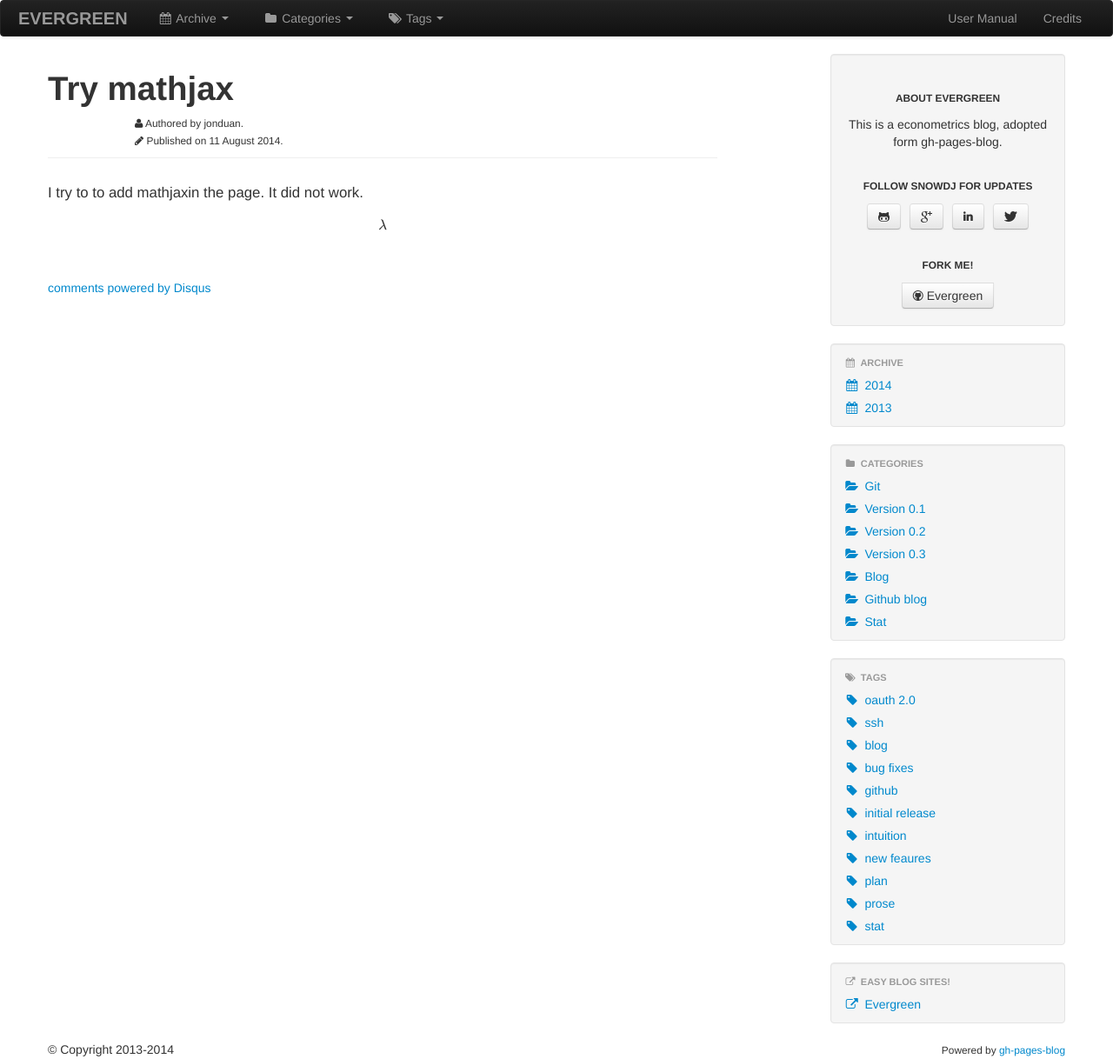
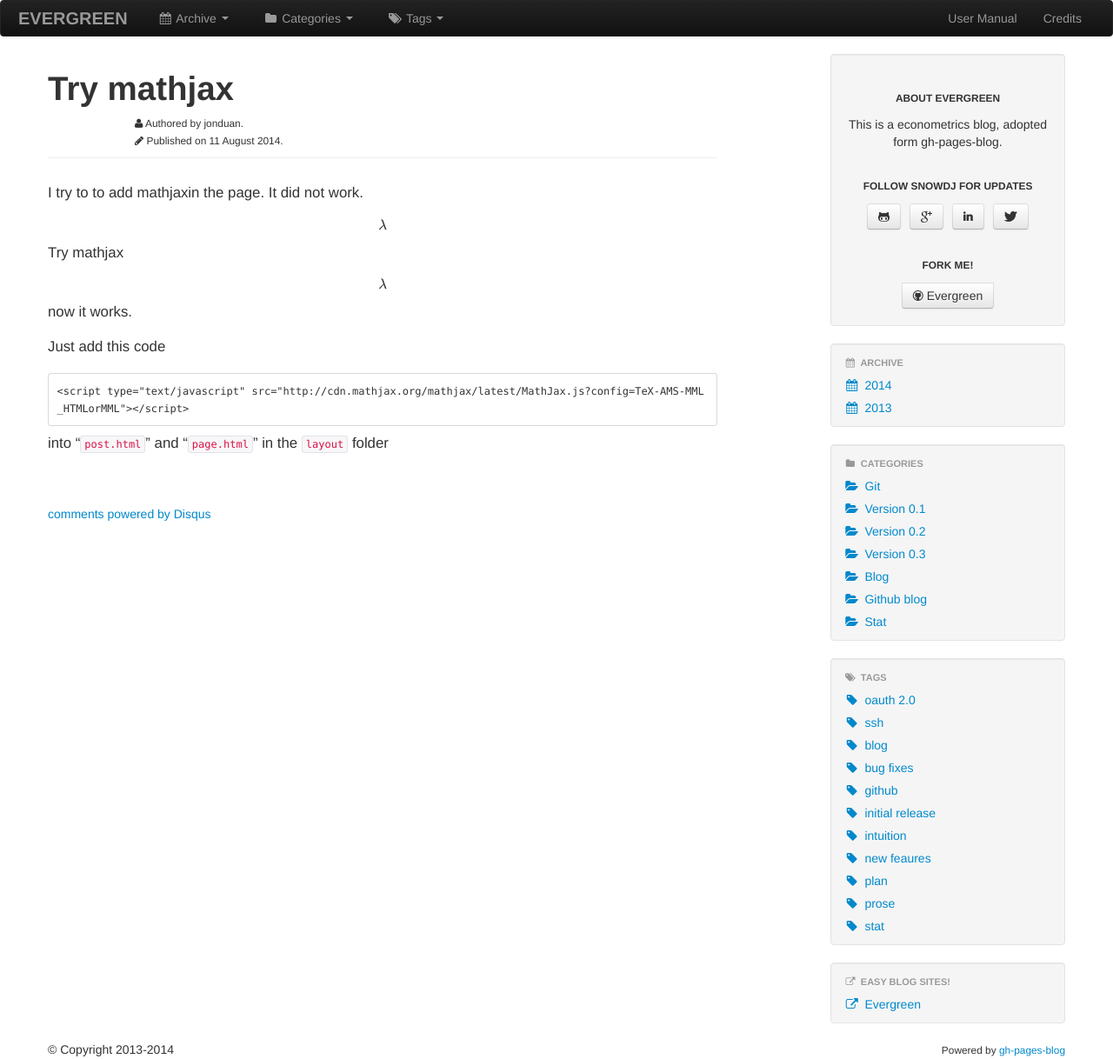
Before and after one commit to jonduan/blog, a Jekyll site: the page built from _posts/2014-08-11-try-mathjax.md, in a window 1280 px wide. Shown: the whole page at 87% size. Built offline with Jekyll 4.4.1, drawn with Linux system fonts in a browser that asks for light colours; formulas are drawn with MathJax 3; comment, search, counter and statistics services are not loaded.

Commit message:
get mathjax works

```diff
--- a/_layouts/page.html
+++ b/_layouts/page.html
@@ -1,7 +1,6 @@
 <!DOCTYPE html>
 {% assign layout_page_html = null %}
 <script type="text/javascript" src="http://cdn.mathjax.org/mathjax/latest/MathJax.js?config=TeX-AMS-MML_HTMLorMML"></script>
-
 {% capture layout_page_html %}
 	<html lang="en">
 		{% include head/page.html %}
--- a/_posts/2014-08-11-try-mathjax.md
+++ b/_posts/2014-08-11-try-mathjax.md
@@ -6,3 +6,17 @@ comments: True
 I try to to add  mathjaxin the page. It did not work.
 
 $$\lambda$$
+
+Try mathjax
+
+$$\lambda$$
+
+now it works.
+
+Just add this code
+
+
+
+    <script type="text/javascript" src="http://cdn.mathjax.org/mathjax/latest/MathJax.js?config=TeX-AMS-MML_HTMLorMML"></script>
+
+into "`post.html`" and "`page.html`" in the `layout` folder
```
